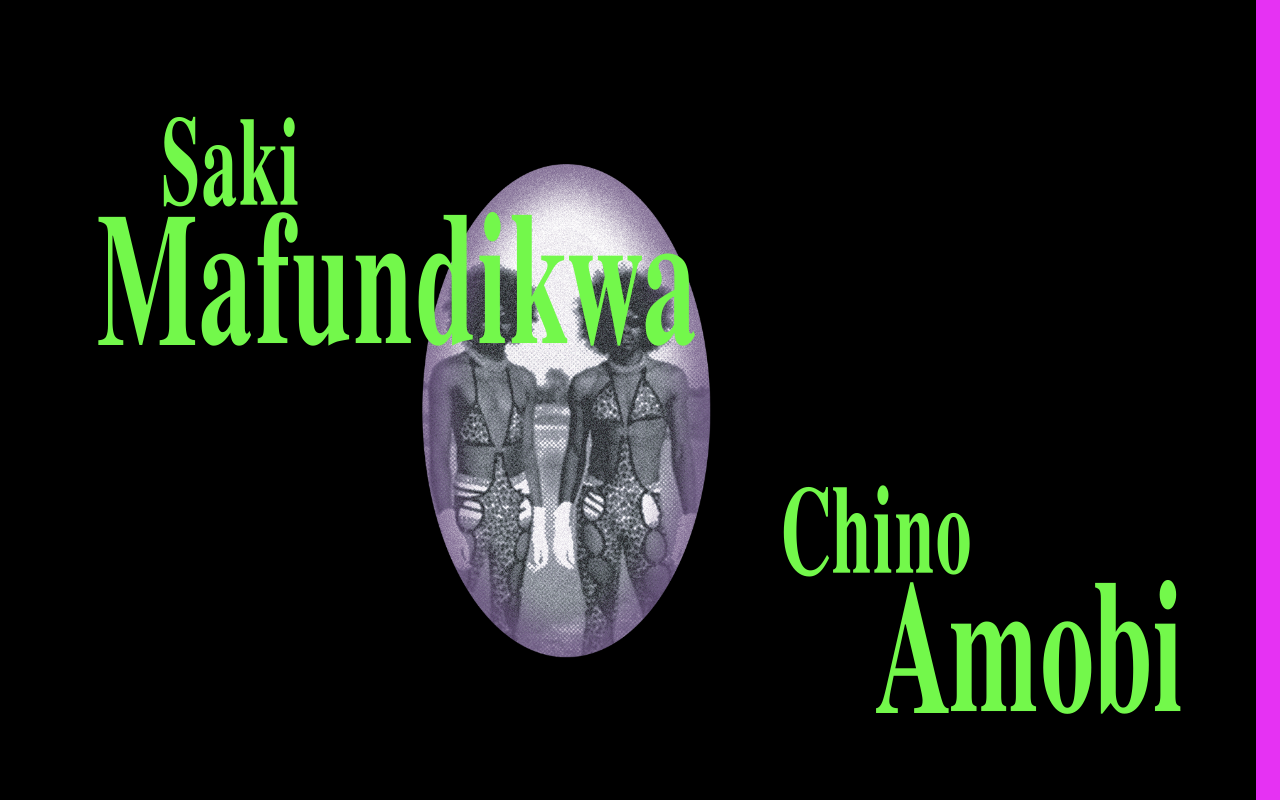
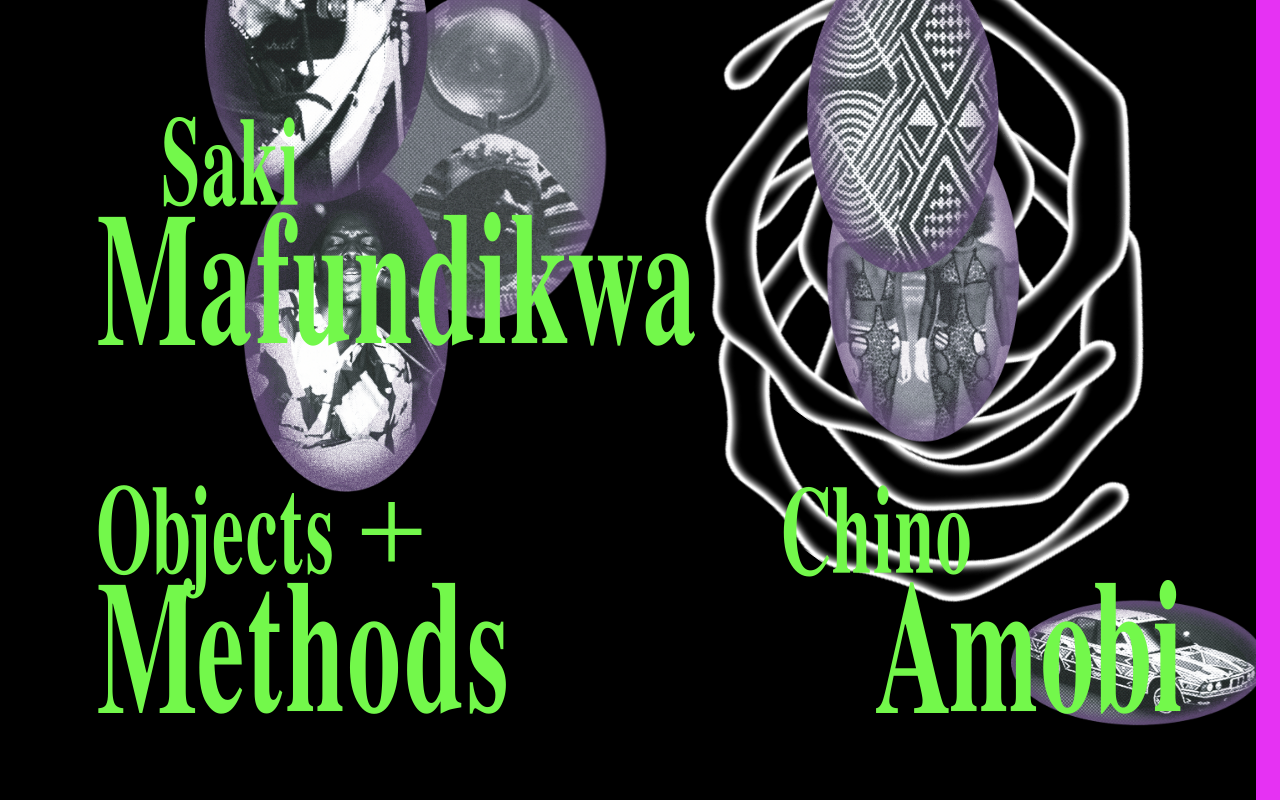
Before and after one commit to goodpileus/distant.garden, a plain HTML site: page saki.html in a window 1280 px wide. Drawn offline with nearby package versions, Linux system fonts and the light colour scheme.

Commit message:
images add

```diff
--- a/css/saki.css
+++ b/css/saki.css
@@ -52,7 +52,7 @@ body {
 .chino {
   text-align: right;
   /* align-items: flex-start; */
-  justify-content: flex-end;
+  justify-content: space-between;
 }
 
 .name {
@@ -86,11 +86,31 @@ body {
 
 .drifter {
   position:absolute;
-  top:50%;
-  left:50%;
-  transform:translate(-50%, -50%);
+  /* top:50%; */
+  /* left:50%; */
+  /* transform:translate(-50%, -50%); */
   z-index: -1;
 }
+
+img {
+  max-width: 20vw;
+}
+
+.spiral {
+  animation: spin 50s linear infinite;
+}
+
+.spiral img {
+  max-width: 500px;
+}
+
+
+
+@keyframes spin {
+  0% {transform: rotate(0deg);}
+  100% {transform: rotate(360deg);}
+}
+
 
 
 
--- a/js/saki.js
+++ b/js/saki.js
@@ -29,7 +29,7 @@ function newBg3() {
 var interval = setInterval(timer, 20000);
 
 function timer() {
-  newPhrase();
+  // newPhrase();
   // newBg();
   // newBg2();
   // newBg3();
@@ -83,10 +83,66 @@ $( window ).resize(function() {
 
 // window.showOutput();
 
+// $(document).ready(function(){
+//
+//   animateDiv();
+//   animateDiv2();
+//
+// });
+//
+// function makeNewPosition(){
+//
+//   // Get viewport dimensions (remove the dimension of the div)
+//   var h = $(window).height() - 50;
+//   var w = $(window).width() - 50;
+//
+//   var nh = Math.floor(Math.random() * h);
+//   var nw = Math.floor(Math.random() * w);
+//
+//   return [nh,nw];
+//
+// }
+//
+// function animateDiv(){
+//   var newq = makeNewPosition();
+//   var oldq = $('.drifter').offset();
+//   var speed = calcSpeed([oldq.top, oldq.left], newq);
+//
+//   $('.drifter').animate({ top: newq[0], left: newq[1] }, speed, function(){
+//     animateDiv();
+//   });
+// }
+//
+// function calcSpeed(prev, next) {
+//
+//   var x = Math.abs(prev[1] - next[1]);
+//   var y = Math.abs(prev[0] - next[0]);
+//
+//   var greatest = x > y ? x : y;
+//
+//   var speedModifier = 0.02;
+//
+//   var speed = Math.ceil(greatest/speedModifier);
+//
+//   return speed;
+//
+// }
+
 $(document).ready(function(){
-
-  animateDiv();
-
+    randomPosition('.a');
+    randomPosition2('.b');
+    randomPosition('.c');
+    randomPosition2('.d');
+    randomPosition('.e');
+    randomPosition2('.f');
+    randomPosition('.spiral1');
+    randomPosition2('.spiral2');
+    animateDiv('.a');
+    animateDiv('.b');
+    animateDiv('.c');
+    animateDiv('.d');
+    animateDiv('.e');
+    animateDiv('.f');
 });
 
 function makeNewPosition(){
@@ -102,27 +158,23 @@ function makeNewPosition(){
 
 }
 
-function animateDiv(){
+function animateDiv(myclass){
     var newq = makeNewPosition();
-  var oldq = $('.drifter').offset();
-  var speed = calcSpeed([oldq.top, oldq.left], newq);
+    $(myclass).animate({ top: newq[0], left: newq[1] }, 40000,   function(){
+      animateDiv(myclass);
+    });
+};
 
-  $('.drifter').animate({ top: newq[0], left: newq[1] }, speed, function(){
-    animateDiv();
-  });
-}
+function randomPosition(myclass){
+    var randomW = Math.floor(80*Math.random());
+    var randomH = Math.floor(80*Math.random());
+    $(myclass).css({'top' : randomH + '%'});
+    $(myclass).css({'left' : randomW + '%'});
+};
 
-function calcSpeed(prev, next) {
-
-  var x = Math.abs(prev[1] - next[1]);
-  var y = Math.abs(prev[0] - next[0]);
-
-  var greatest = x > y ? x : y;
-
-  var speedModifier = 0.02;
-
-  var speed = Math.ceil(greatest/speedModifier);
-
-  return speed;
-
-}
+function randomPosition2(myclass){
+    var randomW = Math.floor(80*Math.random());
+    var randomH = Math.floor(80*Math.random());
+    $(myclass).css({'bottom' : randomH + '%'});
+    $(myclass).css({'right' : randomW + '%'});
+};
--- a/saki.html
+++ b/saki.html
@@ -24,12 +24,39 @@
           </div>
         </div>
         <div class="vert-split chino">
+        <div class="name objects">
+          <span class="first-name objects-first">Objects +</span><br>Methods
+        </div>
           <div class="name">
             <span class="first-name chino-first">Chino</span><br>Amobi
           </div>
         </div>
     </div>
-    <div class="drifter"><img src="img/saki/faka.png"></div>
+    <div class="drifter spiral spiral1">
+      <img src="img/saki/spiral.png">
+    </div>
+    <div class="drifter spiral spiral2">
+      <img src="img/saki/spiral.png">
+    </div>
+
+    <div class="drifter a">
+      <img src="img/saki/faka.png">
+    </div>
+    <div class="drifter b">
+      <img src="img/saki/potatoblock.png">
+    </div>
+    <div class="drifter c">
+      <img src="img/saki/bmw.png">
+    </div>
+    <div class="drifter d">
+      <img src="img/saki/sunra.png">
+    </div>
+    <div class="drifter e">
+      <img src="img/saki/mtukudzi.png">
+    </div>
+    <div class="drifter f">
+      <img src="img/saki/mapfumo.png">
+    </div>
   </div>
 
   <div class="context">
```
Also changed, not shown: img/saki/spiral.png (added), 2 other files. Lines whose indentation alone changed are shown as unchanged.
